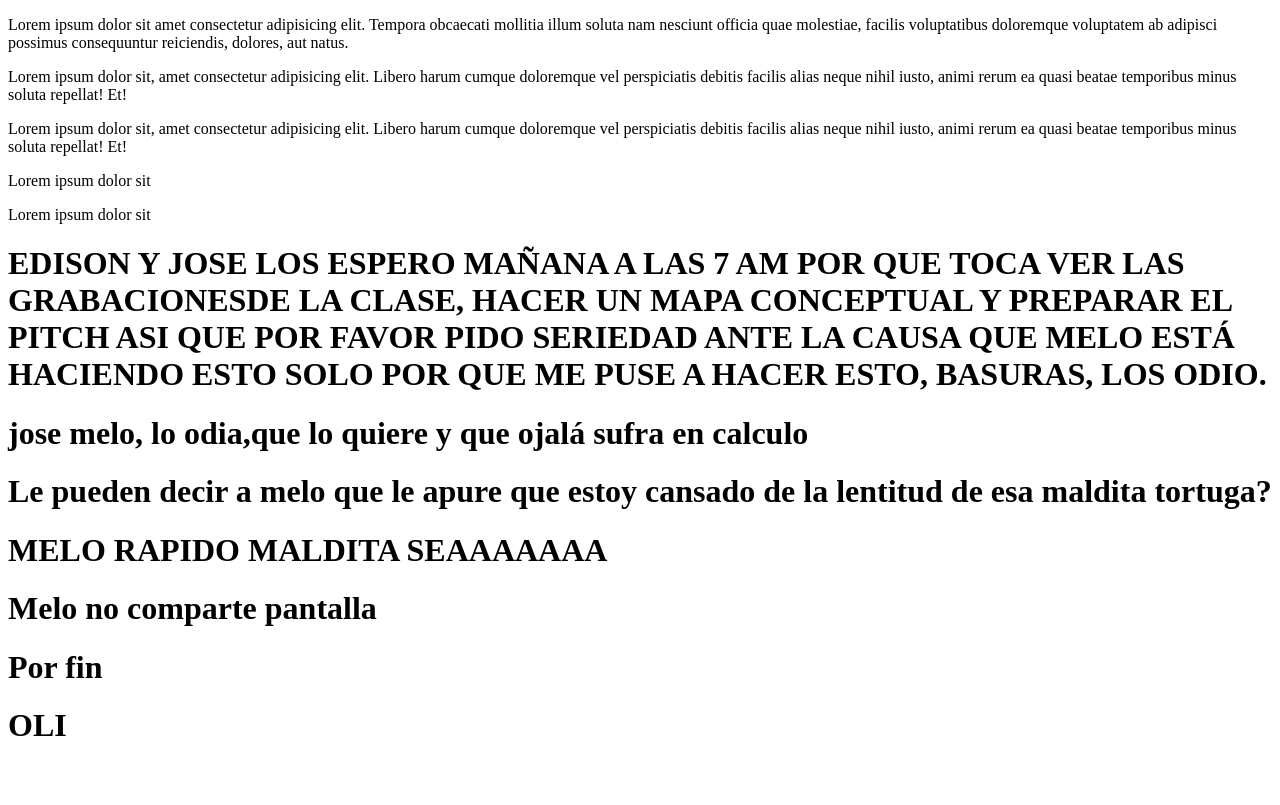
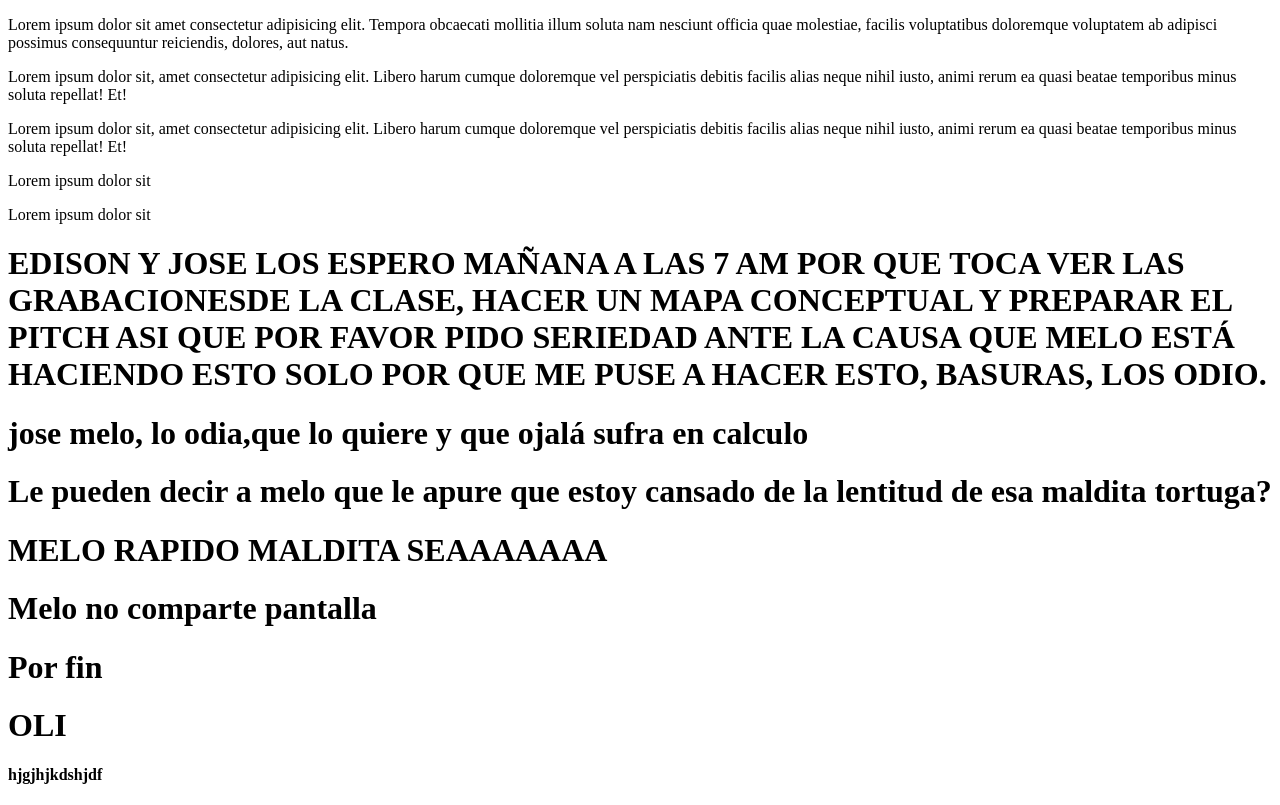
Before and after one commit to VoKoo/test-repositorio, a plain HTML site: page index.html in a window 1280 px wide. Drawn offline with Linux system fonts and the light colour scheme.

Commit message:
Cambio Edison25

```diff
--- a/index.html
+++ b/index.html
@@ -40,6 +40,7 @@
 
         <h1>Por fin</h1>
         <h1>OLI</h1>
+        <h4>hjgjhjkdshjdf</h4>
 
     </div>
 
```
